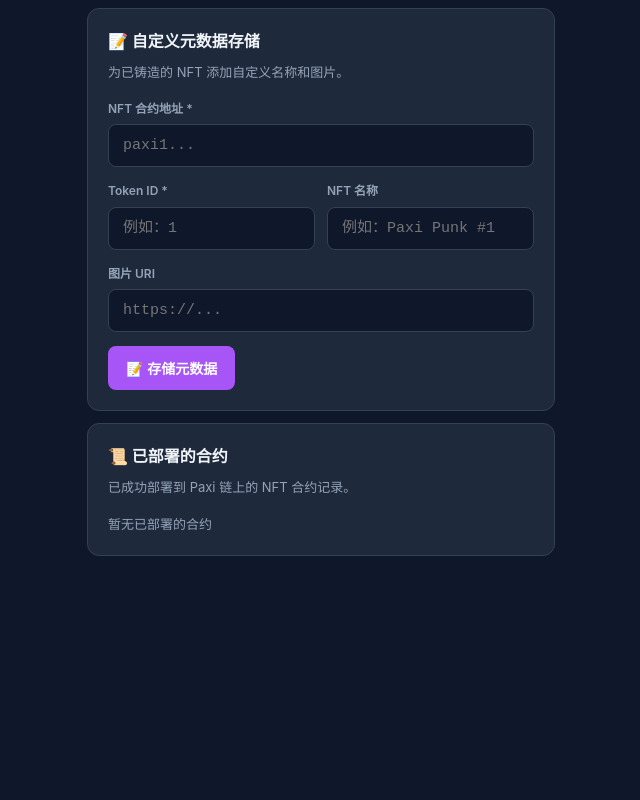
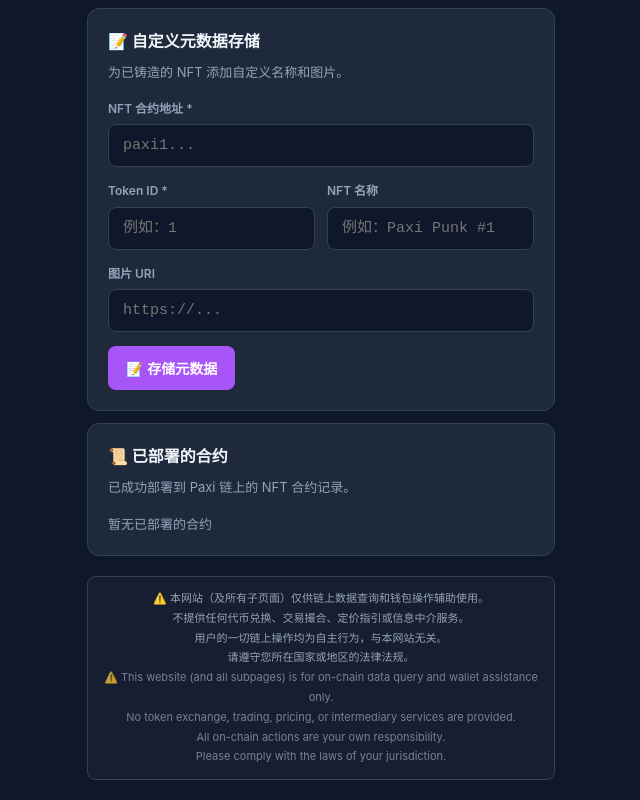
Before and after one commit to moxiaomo856/paxi-lens, a plain HTML site: page nft-launcher/index.html in a window 1280 px wide. Shown: the part 1121-1921 px from the top of the page, without its empty margins (319-959 px from the left). Before the commit the page ends 1709 px from the top, so only its background shows below. Drawn offline with Linux system fonts and the light colour scheme.

Commit message:
Add files via upload

```diff
--- a/nft-launcher/index.html
+++ b/nft-launcher/index.html
@@ -291,6 +291,10 @@
         <p id="previewSymbol">-</p>
         <p id="previewDesc" style="font-size:12px;color:var(--text-muted);margin-top:4px">-</p>
       </div>
+      <div style="margin:16px 0;padding:10px 12px;background:rgba(255,255,0,0.1);border:1px solid rgba(255,215,0,0.3);border-radius:6px;font-size:12px;color:#ffd700;line-height:1.6;">
+        ⚠️ 本工具仅提供 NFT 铸造的技术服务，不提供任何交易撮合、定价或兑换功能。用户自行承担持有和处置 NFT 的一切后果。<br>
+        <span style="font-size:11px;opacity:0.85;">This tool only provides technical services for NFT minting. No trading, pricing, or exchange functions are offered. Users bear all consequences of holding and disposing of NFTs.</span>
+      </div>
       <div style="margin-top:20px">
         <button class="btn btn-success" id="btnDeploy" onclick="deployNFTContract()">
           🚀 部署 NFT 合约
@@ -375,6 +379,18 @@
     <div id="deployedContracts">
       <p style="color:var(--text-muted);font-size:13px">暂无已部署的合约</p>
     </div>
+  </div>
+
+  <!-- 整站统一免责声明 -->
+  <div style="max-width:500px;margin:20px auto 0;padding:12px 16px;background:rgba(255,255,255,0.03);border:1px solid var(--border);border-radius:8px;font-size:11px;color:var(--text-muted);line-height:1.8;text-align:center;">
+    ⚠️ 本网站（及所有子页面）仅供链上数据查询和钱包操作辅助使用。<br>
+    不提供任何代币兑换、交易撮合、定价指引或信息中介服务。<br>
+    用户的一切链上操作均为自主行为，与本网站无关。<br>
+    请遵守您所在国家或地区的法律法规。<br>
+    <span style="opacity:0.75;">⚠️ This website (and all subpages) is for on-chain data query and wallet assistance only.<br>
+    No token exchange, trading, pricing, or intermediary services are provided.<br>
+    All on-chain actions are your own responsibility.<br>
+    Please comply with the laws of your jurisdiction.</span>
   </div>
 </main>
 
```
